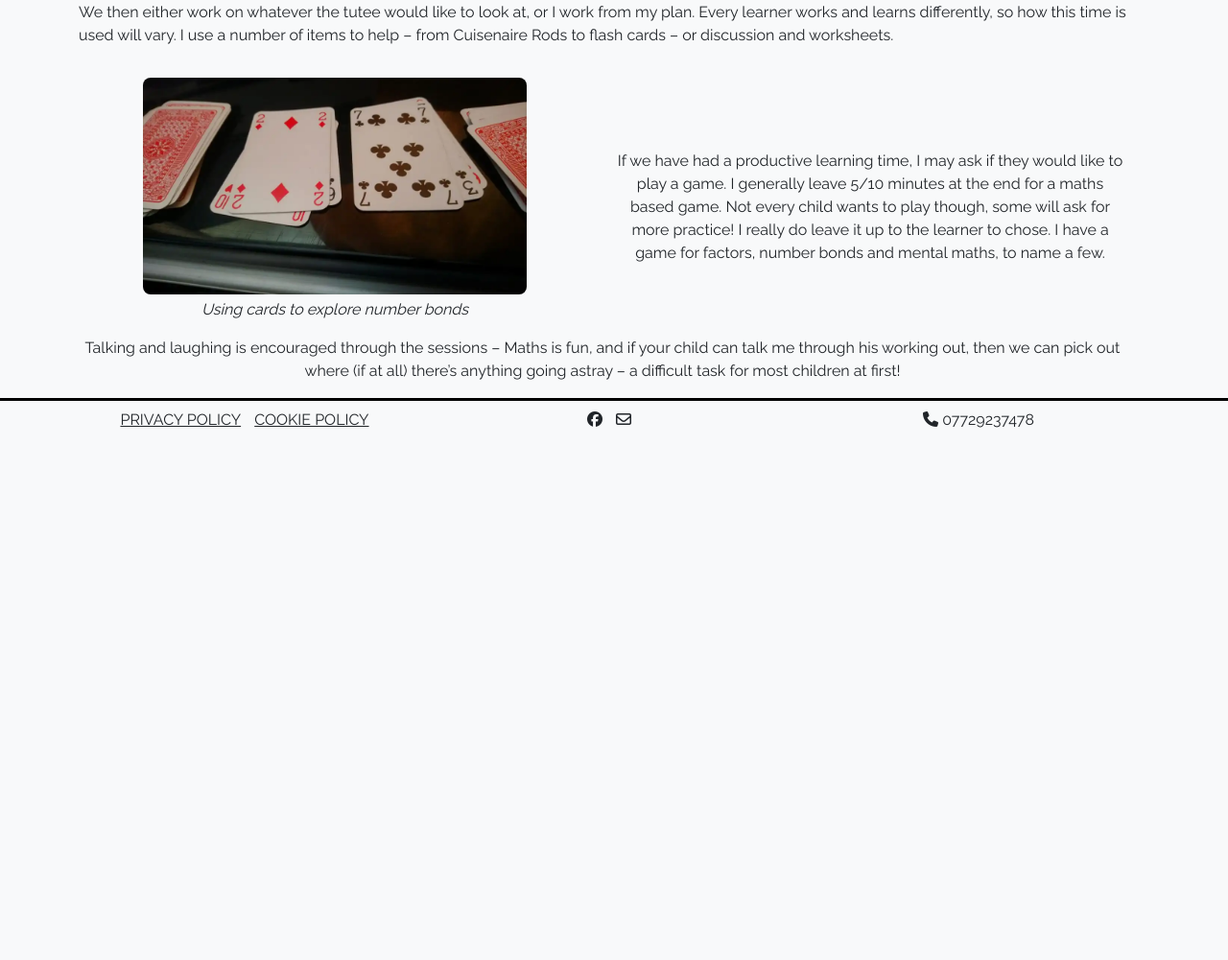
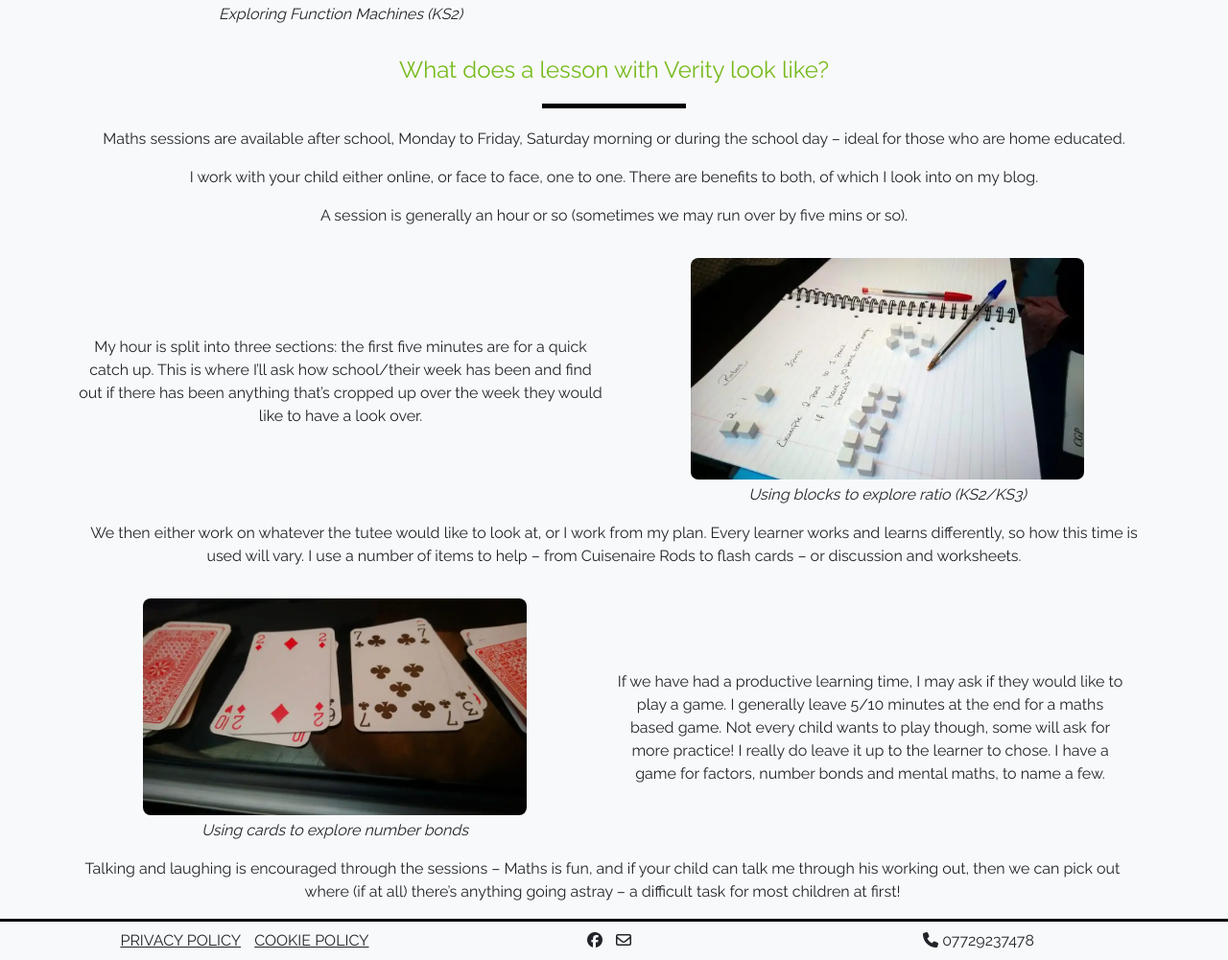
Before and after one commit to filleben/vhhtuition, a Django app: page /about/ in a window 1280 px wide. Shown: the part 1537-2538 px from the top of the page at 96% size. Before the commit the page ends 1983 px from the top, so only its background shows below. Run offline with Django 3.2, Linux system fonts and the light colour scheme; some libraries are stand-ins or nearby versions.

Commit message:
restructed page content

```diff
--- a/about/templates/about/about.html
+++ b/about/templates/about/about.html
@@ -5,24 +5,26 @@
     <div class="col-12">
       <h4 class="text-center text-green">About Me</h4>
       <div class="block-divider"></div>
-      <p>
+      <div class="row">
+        <div class="col-12">
+          <p class="text-center">
             Never did I think I would grow up to be a Maths tutor, and yet here I am
             working my dream job! Working with children aged between 7 and 16, who
-        have difficulties with Maths. Be it just not understanding the subject,
+            have difficulties with Maths.
+          </p>
+          <p class="text-center">
+            Be it just not understanding the subject,
             or due to underlining learning differences. I’ve worked with children
             who are dyslexic or undiagnosed dyscalculia and find these learners
             often have their own sense of the subject already, and just need someone
             who can understand their thinking and bring out their own confidence.
           </p>
-      <!--Image-->
-      <div class="container">
+        </div>
+      </div>
+      <div class="row">
         <div class="col-12">
           <div class="text-center">
-            <img
-              class="profile-img"
-              src="{% static 'images/verity.jpg' %}"
-              alt="Using blocks to explore ratio (KS2/KS3)"
-            />
+            <img class="profile-img" src="{% static 'images/verity.jpg' %}" alt="Verity Profile Pic" />
           </div>
         </div>
       </div>
@@ -33,24 +35,56 @@
       </p>
       <p class="fst-italic text-center">Matt, KS2 and KS3 Parent, Northants</p>
       <div class="block-divider"></div>
-      <p>
+      <div class="row">
+        <div class="col-md-6 center">
+          <p class="text-center">
             I’m dyslexic myself and so understand some of the struggles children my
             be experiencing with Mathematics. I have the ability to give children a
-        different way of understanding a topic. Rather than tell them how it’s
+            different way of understanding a topic.
+          </p>
+          <p class="text-center">
+            Rather than tell them how it’s
             done, I’ll ask questions, encourage discussions and let them make
             mistakes to learn, in a safe and friendly environment, be it online or
-        face to face. Our sessions are often filled with laughter and
+            face to face.
+          </p>
+        </div>
+        <div class="col-md-6">
+          <div class="text-center">
+            <img class="small-img" src="{% static 'images/Exploring-equivalent-fractions.jpg' %}"
+              alt="Exploring Equivalent Fractions (KS2/KS3)" />
+            <p class="fst-italic text-center pt-1">
+              Exploring Equivalent Fractions (KS2/KS3)
+            </p>
+          </div>
+        </div>
+      </div>
+      <div class="row">
+        <div class="col-md-6">
+          <div class="text-center">
+            <img class="small-img" src="{% static 'images/Function-Machines-Answers-KS2.jpg' %}"
+              alt="Exploring Function Machines (KS2)" />
+            <p class="fst-italic text-center pt-1">
+              Exploring Function Machines (KS2)
+            </p>
+          </div>
+        </div>
+        <div class="col-md-6 center">
+          <p class="text-center">
+            Our sessions are often filled with laughter and
             discussions – all which help your child to learn. I work well with most
             children, provided they give their best throughout their sessions and
             work hard.
           </p>
-      <p>
+          <p class="text-center">
             I’m currently studying Mathematics and it’s Learning at the Open
             University. Which is both interesting and challenging, and gives
             insights into how children learn Maths. From here I hope to gain extra
             qualifications that will help me to work with children with SEN on a one
             to one in a school environment.
           </p>
+        </div>
+      </div>
     </div>
   </div>
 
@@ -61,16 +95,16 @@
         What does a lesson with Verity look like?
       </h4>
       <div class="block-divider"></div>
-      <p>
+      <p class="text-center">
         Maths sessions are available after school, Monday to Friday, Saturday
         morning or during the school day – ideal for those who are home
         educated.
       </p>
-      <p>
+      <p class="text-center">
         I work with your child either online, or face to face, one to one. There
         are benefits to both, of which I look into on my blog.
       </p>
-      <p>
+      <p class="text-center">
         A session is generally an hour or so (sometimes we may run over by five
         mins or so).
       </p>
@@ -84,17 +118,14 @@
         <div class="col-md-6">
           <!--Image-->
           <div class="text-center pt-3">
-            <img
-              class="small-img"
-              src="{% static 'images/exploring-ratio-ks2.jpg' %}"
-              alt="Using blocks to explore ratio (KS2/KS3)"
-            />
+            <img class="small-img" src="{% static 'images/exploring-ratio-ks2.jpg' %}"
+              alt="Using blocks to explore ratio (KS2/KS3)" />
             <p class="fst-italic text-center pt-1">
               Using blocks to explore ratio (KS2/KS3)
             </p>
           </div>
         </div>
-        <p>
+        <p class="text-center">
           We then either work on whatever the tutee would like to look at, or I
           work from my plan. Every learner works and learns differently, so how
           this time is used will vary. I use a number of items to help – from
@@ -104,11 +135,8 @@
           <div class="col-md-6">
             <!--Image-->
             <div class="text-center">
-              <img
-                class="small-img"
-                src="{% static 'images/10-numberbonds-cards.jpg' %}"
-                alt="Using cards to explore number bonds"
-              />
+              <img class="small-img" src="{% static 'images/10-numberbonds-cards.jpg' %}"
+                alt="Using cards to explore number bonds" />
               <p class="fst-italic text-center pt-1">
                 Using cards to explore number bonds
               </p>
```
Also changed, not shown: home/templates/home/index.html (+9 -8 lines). Lines whose indentation alone changed are shown as unchanged.
